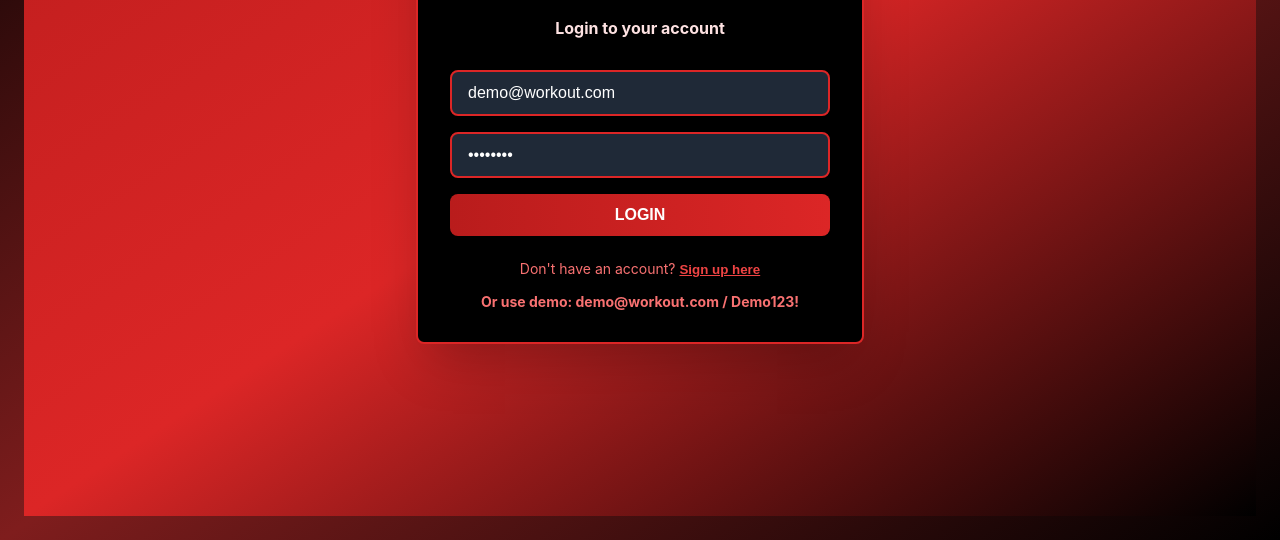
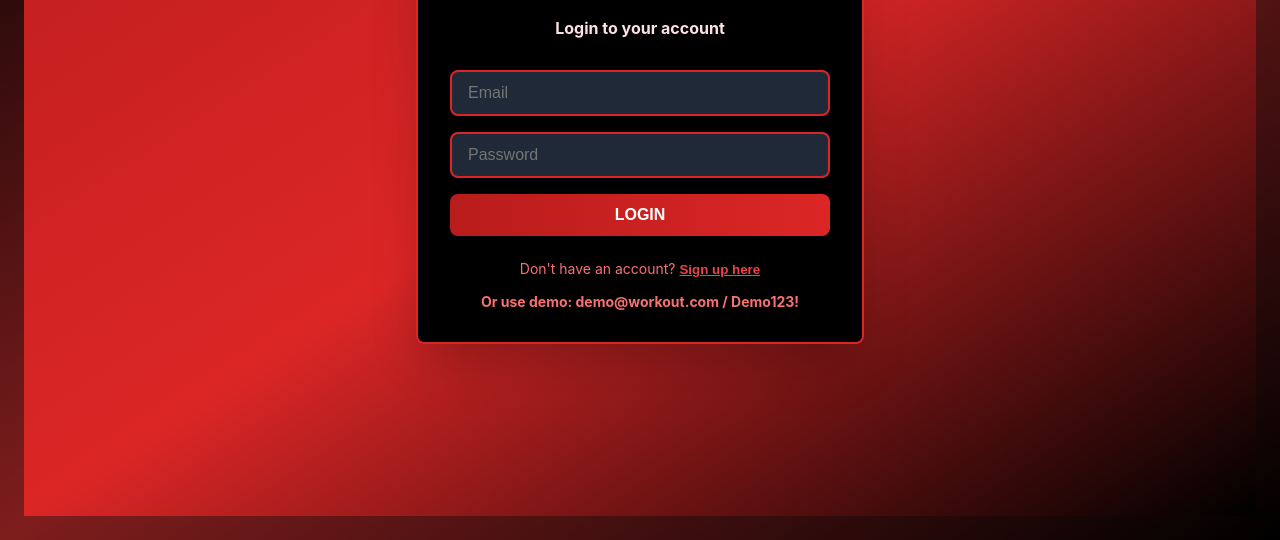
Before and after one commit to RileyKabatoff/WackyWorkout, a website: page login.html in a window 1280 px wide. Shown: the part 308-848 px from the top of the page. Drawn offline with Linux system fonts and the light colour scheme.

Commit message:
fixed the email and password prefilling

```diff
--- a/login.html
+++ b/login.html
@@ -18,10 +18,10 @@
       <p class="login-subtitle">Login to your account</p>
       <form id="loginForm">
         <div class="form-group">
-          <input type="email" id="loginEmail" placeholder="Email" value="demo@workout.com" required>
+          <input type="email" id="loginEmail" placeholder="Email" required>
         </div>
         <div class="form-group">
-          <input type="password" id="loginPassword" placeholder="Password" value="Demo123!" required>
+          <input type="password" id="loginPassword" placeholder="Password" required>
         </div>
         <button type="submit" class="btn btn-primary">LOGIN</button>
       </form>
```
